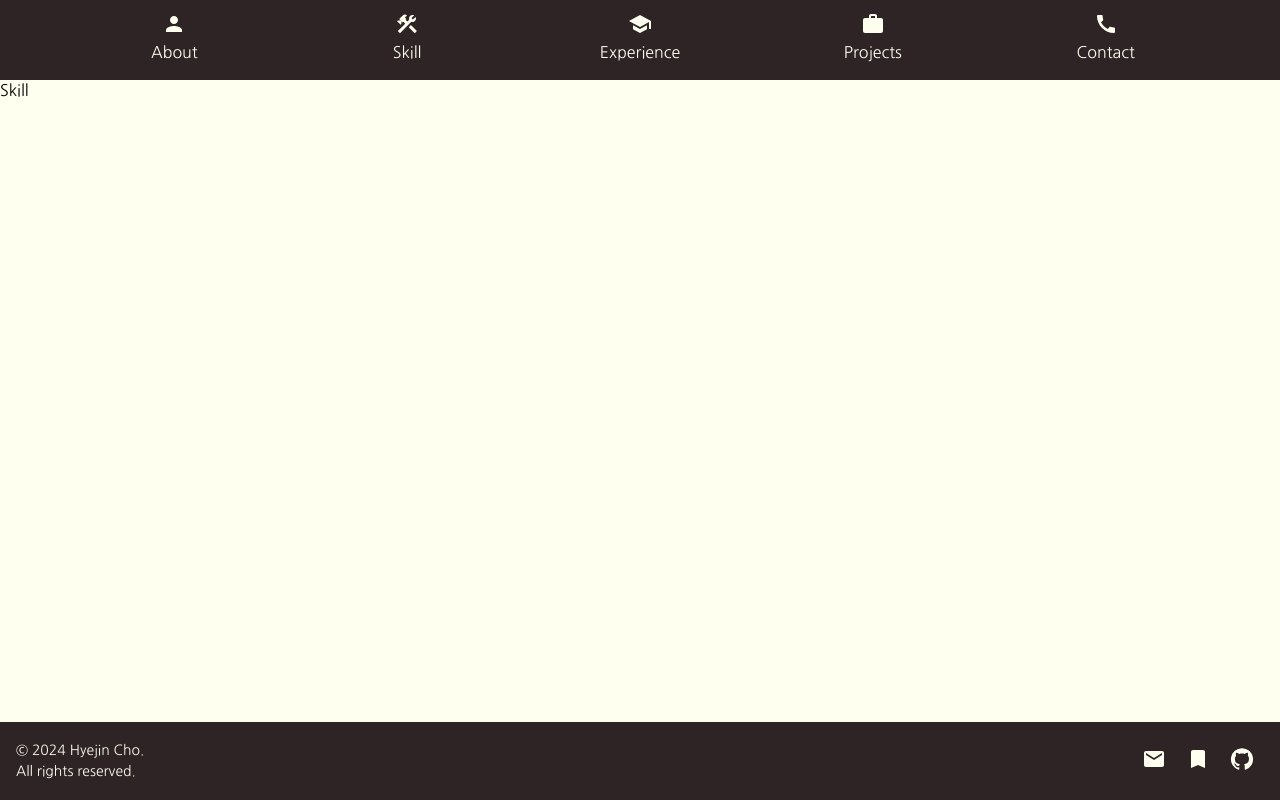
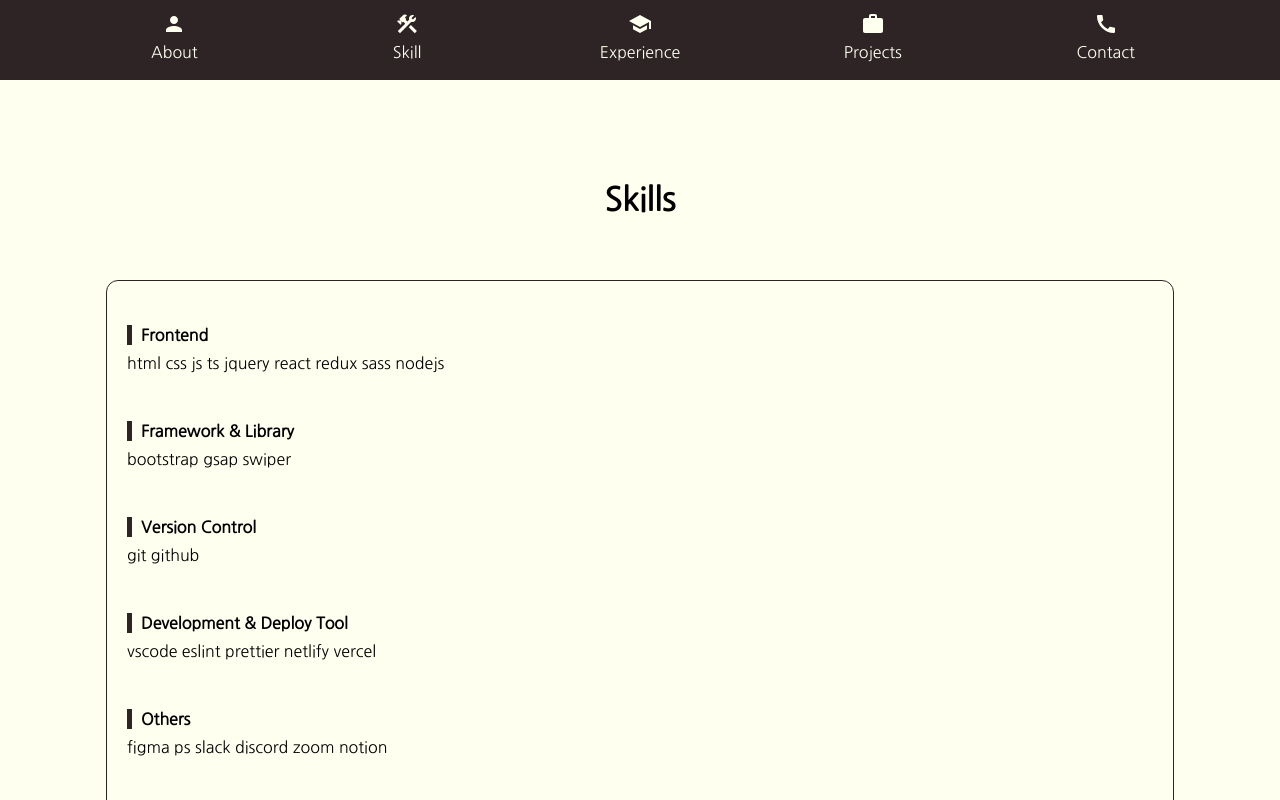
Before and after one commit to hjinn0813/portfolio, a React (Create React App) app: page /skill in a window 1280 px wide. Built offline with nearby package versions, Linux system fonts and the light colour scheme.

Commit message:
feat: skill 페이지 기본 구조와 디자인

```diff
--- a/src/components/Skill/Skill.jsx
+++ b/src/components/Skill/Skill.jsx
@@ -1,7 +1,46 @@
 // tech stacks
 
 import React from 'react';
+import NextBtn from '../NextBtn';
+import '../../styles/Skill/Skill.scss';
 
 export default function Skill() {
-  return <div>Skill</div>;
+  return (
+    <div className="skill-inner">
+      <div className="skill-title">Skills</div>
+      <div className="skill-content">
+        <div className="sk-item">
+          <div className="sk-item-title">Frontend</div>
+          <div className="sk-item-value">
+            html css js ts jquery react redux sass nodejs
+          </div>
+        </div>
+        <div className="sk-item">
+          <div className="sk-item-title">Framework & Library</div>
+          <div className="sk-item-value">bootstrap gsap swiper</div>
+        </div>
+        <div className="sk-item">
+          <div className="sk-item-title">Version Control</div>
+          <div className="sk-item-value">git github</div>
+        </div>
+        <div className="sk-item">
+          <div className="sk-item-title">Development & Deploy Tool</div>
+          <div className="sk-item-value">
+            vscode eslint prettier netlify vercel
+          </div>
+        </div>
+        <div className="sk-item">
+          <div className="sk-item-title">Others</div>
+          <div className="sk-item-value">
+            figma ps slack discord zoom notion
+          </div>
+        </div>
+        <div className="sk-item">
+          <div className="sk-item-title">Certificate</div>
+          <div className="sk-item-value">정보처리기사 필기 합격(2024.05)</div>
+        </div>
+      </div>
+      <NextBtn to="/education" text="Check Experience 🎓" />
+    </div>
+  );
 }
--- a/src/styles/Skill/Skill.scss
+++ b/src/styles/Skill/Skill.scss
@@ -1,3 +1,38 @@
 // skill area design
 
-@import './root.scss';
+@import '../root.scss';
+
+.skill-inner {
+  @include viewport-size;
+  @media (max-width: 768px) {
+    margin: 30px 50px;
+  }
+}
+.skill-title {
+  @include page-title;
+}
+.skill-content {
+  width: 95%;
+  margin: 20px 0;
+  padding: 20px;
+  border: 1px solid $gray;
+  border-radius: 12px;
+  display: flex;
+  justify-content: center;
+  // align-items: center;
+  flex-direction: column;
+}
+
+// item 개별 디자인
+.sk-item {
+  margin: 16px 0;
+}
+.sk-item-title {
+  font-weight: 700;
+  border-left: 5px solid $gray;
+  padding: 0 9px;
+  margin: 8px 0;
+}
+.sk-item-value {
+  margin: 8px 0;
+}
```
